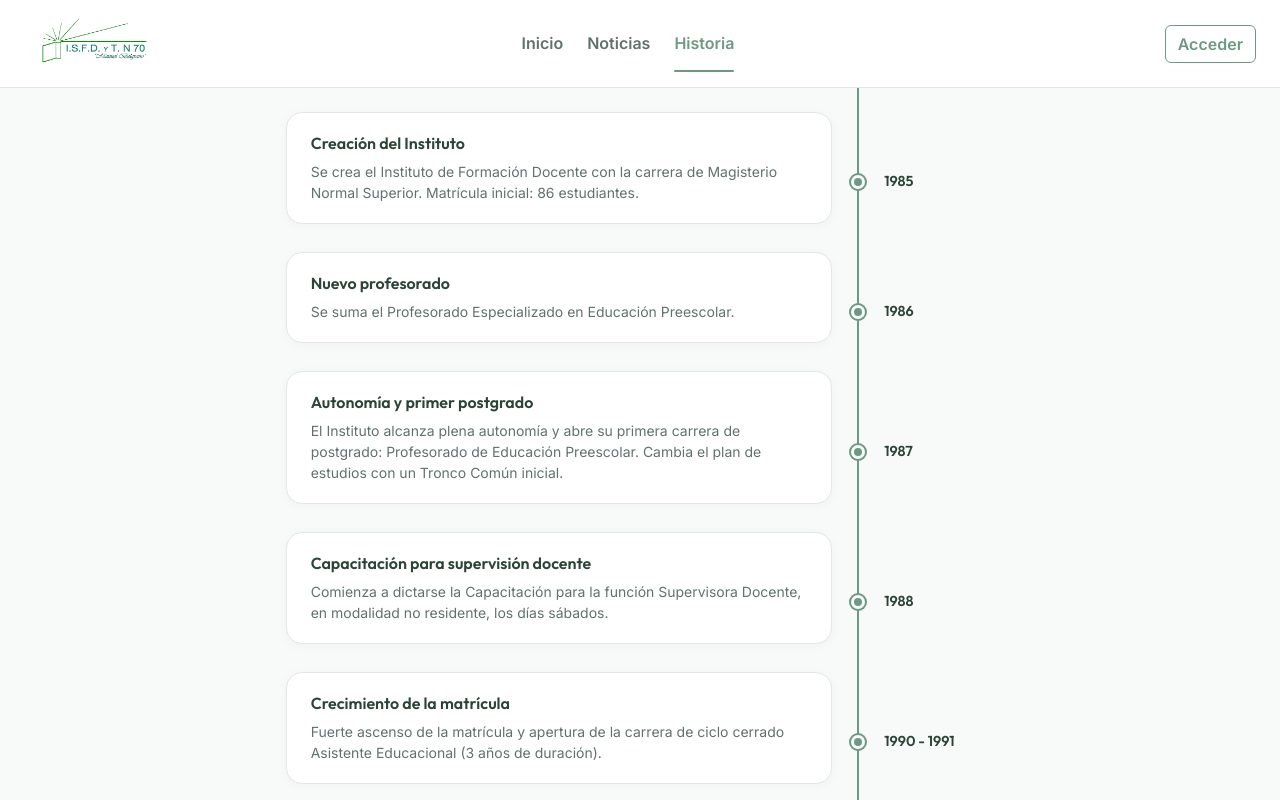
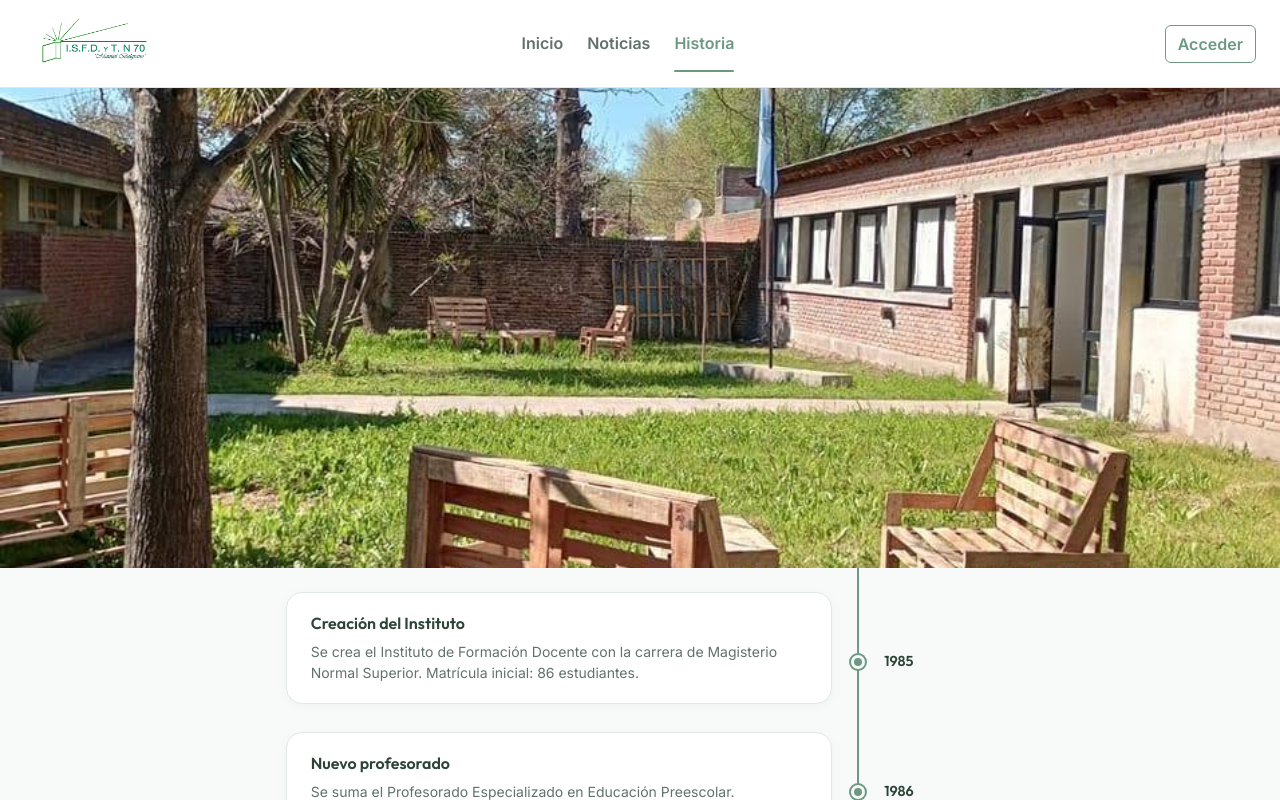
Before and after one commit to SurkanA/TP5-Interface, an Angular app: page /nuestra-historia in a window 1280 px wide. Shown: the top 800 px of the page. Built offline with nearby package versions, Linux system fonts and the light colour scheme.

Commit message:
improve: add banner to timeline page and add social media links

```diff
--- a/src/app/components/app-footer/app-footer.html
+++ b/src/app/components/app-footer/app-footer.html
@@ -1,12 +1,12 @@
 <footer class="footer">
   <div class="footer-top container-fluid px-4 px-md-5">
     <div class="row gx-5 gy-4 justify-content-between justify-content-md-center align-items-start">
-      <div class="col-12 col-md-5 col-lg-4 d-flex flex-column align-items-center text-center align-items-lg-start text-lg-start">
+      <div class="col-12 col-md-5 col-lg-4 d-flex flex-column align-items-center text-center align-items-md-start text-md-start">
         <div class="footer-brand">
           <h6>I.S.F.D. y T. N° 70</h6>
           <div class="social-links d-flex gap-3 mt-3">
             <a
-            href="placeholder"
+            href="https://es-la.facebook.com/instituto70"
             target="_blank"
             rel="noopener noreferrer"
             aria-label="Facebook"
@@ -15,7 +15,7 @@
             <i class="fa-brands fa-facebook-f"></i>
             </a>
             <a
-            href="placeholder"
+            href="https://www.instagram.com/instituto70rauch/"
             target="_blank"
             rel="noopener noreferrer"
             aria-label="Instagram"
@@ -24,14 +24,14 @@
             <i class="fa-brands fa-instagram"></i>
             </a>
             <a
-            href="mailto:placeholder@ejemplo.com"
+            href="mailto:insti70rauch@yahoo.com"
             aria-label="Correo electrónico"
             class="social-icon"
             >
             <i class="fa-solid fa-envelope"></i>
             </a>
             <a
-            href="tel:+placeholder"
+            href="tel:+54 249 451-9928"
             aria-label="Teléfono"
             class="social-icon"
             >
--- a/src/app/pages/nuestra-historia/nuestra-historia.css
+++ b/src/app/pages/nuestra-historia/nuestra-historia.css
@@ -0,0 +1,5 @@
+.hero-img {
+  display: block;
+  max-height: 480px;
+  object-fit: cover;
+}
--- a/src/app/pages/nuestra-historia/nuestra-historia.html
+++ b/src/app/pages/nuestra-historia/nuestra-historia.html
@@ -1 +1,8 @@
+<div class="container-fluid px-0">
+  <div class="row justify-content-center g-0">
+    <div class="col-12">
+      <img src="/images/patio_insti.jpg" class="img-fluid w-100 hero-img" />
+    </div>
+  </div>
+</div>
 <app-timeline></app-timeline>
```
Also changed, not shown: public/images/patio_insti.jpg (added).
